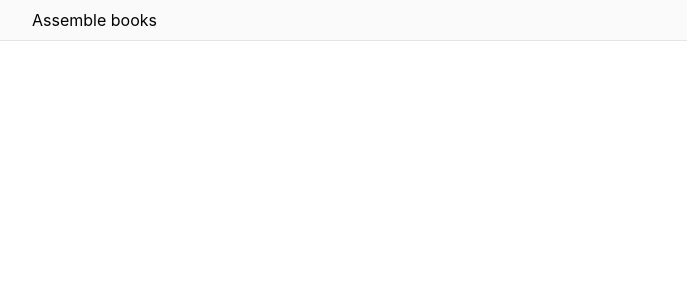
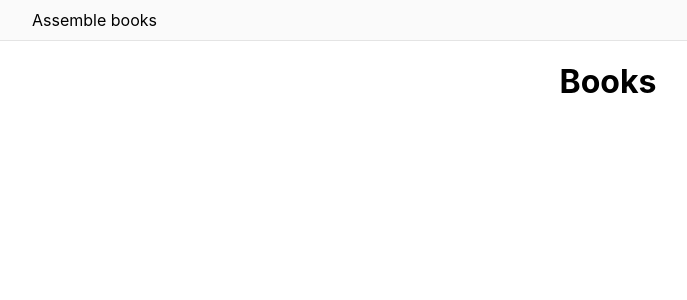
Before and after one commit to in43sh/bookstore, a React (Create React App) app: page / in a window 1280 px wide. Shown: the top 300 px of the page, without its empty margins (32-719 px from the left). Built offline with nearby package versions, Linux system fonts and the light colour scheme.

Commit message:
created content component

```diff
--- a/src/App.js
+++ b/src/App.js
@@ -2,12 +2,14 @@ import React, { Component } from 'react';
 import './App.css';
 
 import NavBar from '../src/NavBar/NavBar';
+import Content from '../src/Content/Content';
 
 class App extends Component {
   render() {
     return (
       <div className="App">
         <NavBar />
+        <Content />
       </div>
     );
   }
--- /dev/null
+++ b/src/Content/Content.css
@@ -0,0 +1,8 @@
+.content {
+  display: flex;
+  justify-content: center;
+}
+
+.content__inner-container {
+  width: 90%;
+}
--- /dev/null
+++ b/src/Content/Content.js
@@ -0,0 +1,16 @@
+import React, { Component } from 'react';
+import './Content.css';
+
+class Content extends Component {
+  render() {
+    return (
+      <div className="content">
+        <div className="content__inner-container">
+          <h1>Books</h1>
+        </div>
+      </div>
+    );
+  }
+}
+
+export default Content;
```
